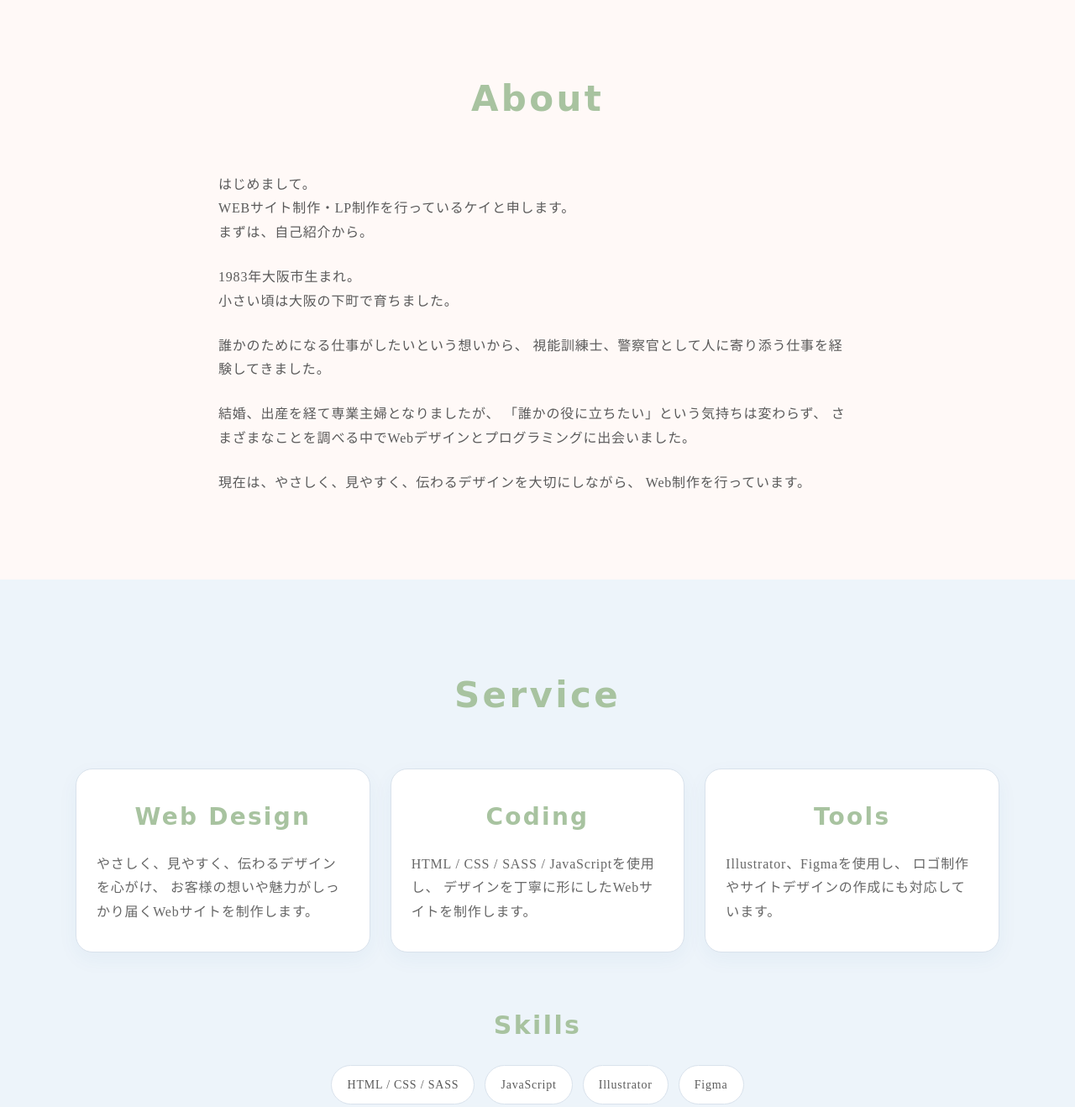
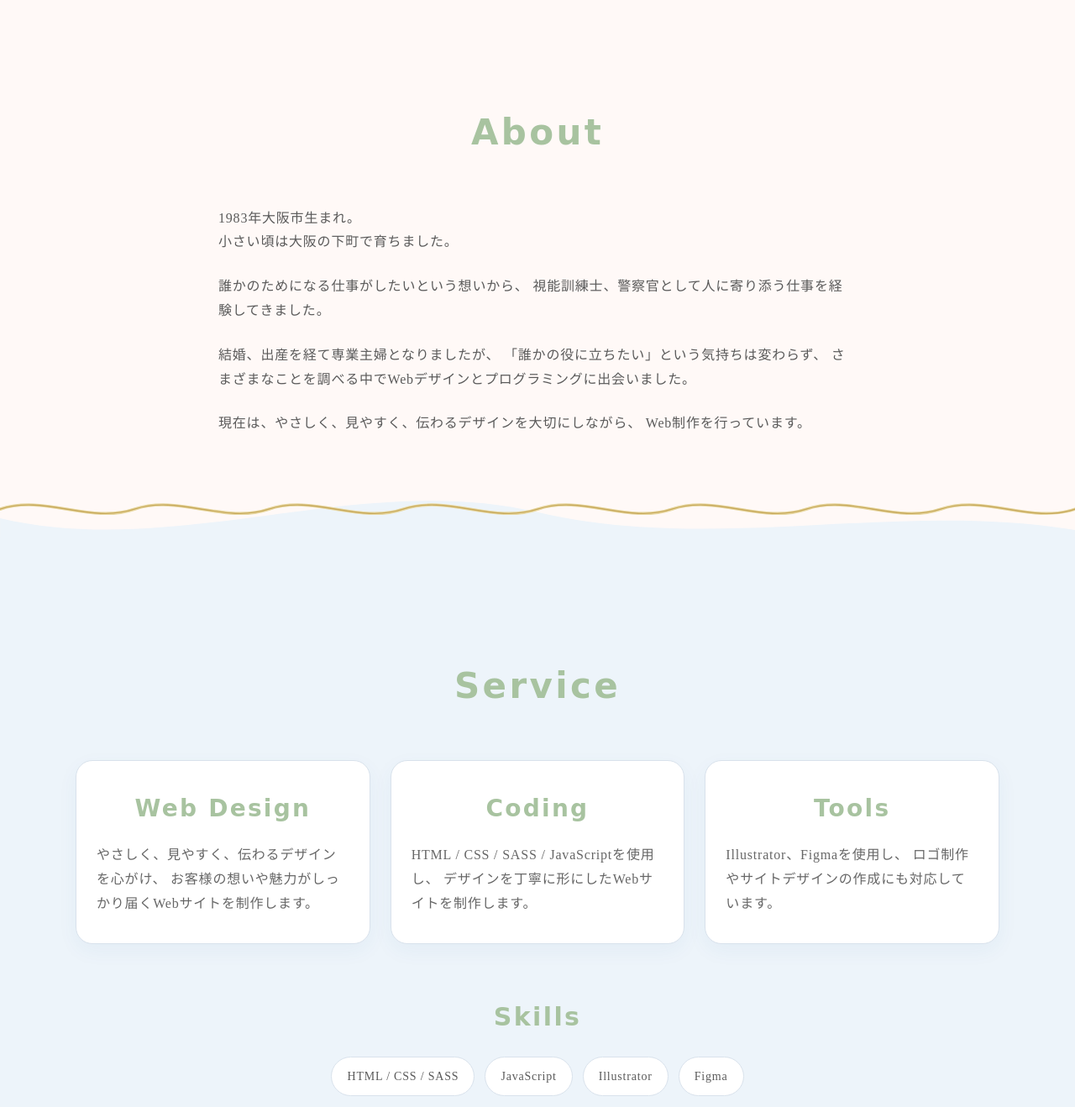
Before and after one commit to yuzumama01050106/hikari_creativelab, a plain HTML site: page index.html in a window 1280 px wide. Shown: the part 820-2138 px from the top of the page at 84% size. Drawn offline with nearby package versions, Linux system fonts and the light colour scheme; a web font is replaced by a local one.

Commit message:
Add files via upload

```diff
--- a/index.html
+++ b/index.html
@@ -47,18 +47,12 @@
         </section>
 
         <!-- about -->
-        <section class="about section fade-up" id="about">
-            <div class="section-inner">
+        <section class="about section" id="about">
+            <div class="section-inner fade-up">
                 <h2 class="section-title en">About</h2>
 
                 <div class="about-content">
                     <div class="about-text">
-                        <p>
-                        はじめまして。<br>
-                        WEBサイト制作・LP制作を行っているケイと申します。<br>
-                        まずは、自己紹介から。<br>
-                        </p>
-
                         <p>
                         1983年大阪市生まれ。<br>
                         小さい頃は大阪の下町で育ちました。
@@ -85,8 +79,8 @@
         </section>
 
         <!-- service -->
-        <section class="service section fade-up" id="service">
-            <div class="section-inner">
+        <section class="service section" id="service">
+            <div class="section-inner fade-up">
                 <h2 class="section-title en">Service</h2>
 
                 <div class="service-list">
@@ -128,8 +122,8 @@
         </section>
 
         <!-- works -->
-        <section class="works section fade-up" id="works">
-            <div class="section-inner">
+        <section class="works section" id="works">
+            <div class="section-inner fade-up">
                 <h2 class="section-title en">Works</h2>
 
                 <div class="works-list">
@@ -170,8 +164,8 @@
         </section>
 
         <!-- flow -->
-        <section class="flow section fade-up" id="flow">
-            <div class="section-inner">
+        <section class="flow section" id="flow">
+            <div class="section-inner fade-up">
                 <h2 class="section-title en">Flow</h2>
 
                 <ol class="flow-list">
@@ -214,8 +208,8 @@
         </section>
 
         <!-- contact -->
-        <section class="contact section fade-up" id="contact">
-            <div class="section-inner">
+        <section class="contact section" id="contact">
+            <div class="section-inner fade-up">
                 <h2 class="section-title en">Contact</h2>
 
                 <p class="contact-message">
@@ -230,8 +224,8 @@
         </section>
 
         <!-- instagram -->
-        <section class="instagram section fade-up" id="instagram">
-            <div class="section-inner">
+        <section class="instagram section" id="instagram">
+            <div class="section-inner fade-up">
                 <h2 class="section-title en">Instagram</h2>
 
                 <p class="instagram-text">
--- a/js/main.js
+++ b/js/main.js
@@ -4,7 +4,7 @@ $(function () {
   $(window).on('scroll', function () {
     targets.each(function () {
       const rect = $(this).offset().top;
-      const trigger = $(window).height() * 0.8;
+      const trigger = $(window).height() * 0.9;
 
       if ($(window).scrollTop() > rect - trigger) {
         $(this).addClass('show');
--- a/sass/_instagram.scss
+++ b/sass/_instagram.scss
@@ -2,7 +2,7 @@
 @use 'mixin' as m;
 
 .instagram {
-  background: linear-gradient(180deg, #ffffff 0%, #edf4fa 100%);
+  background: v.$bg-soft;
 
   .instagram-text {
     margin-bottom: 28px;
@@ -20,7 +20,7 @@
     padding: 14px 24px;
     border: 1px solid v.$main-color;
     // border-radius: 999px;
-    color: v.$main-color;
+    color: v.$bg-soft;
     background-color: transparent;
     transition: all v.$transition;
 
--- /dev/null
+++ b/sass/_section.scss
@@ -0,0 +1,44 @@
+.section {
+  position: relative;
+  padding: 140px 20px 120px;
+  overflow: visible;
+}
+
+.section-inner {
+  position: relative;
+  z-index: 4;
+}
+
+.service,
+.flow,
+.instagram {
+  &::before {
+    content: "";
+    position: absolute;
+    top: -79px;
+    left: 0;
+    width: 100%;
+    height: 80px;
+    background: url("../img/wave1.svg") no-repeat center top;
+    background-size: cover;
+    z-index: 3;
+    pointer-events: none;
+  }
+}
+
+.about,
+.works,
+.contact {
+  &::before {
+    content: "";
+    position: absolute;
+    top: -79px;
+    left: 0;
+    width: 100%;
+    height: 80px;
+    background: url("../img/wave2.svg") no-repeat center top;
+    background-size: cover;
+    z-index: 3;
+    pointer-events: none;
+  }
+}
--- a/sass/style.scss
+++ b/sass/style.scss
@@ -3,6 +3,8 @@
 @use 'variables' as v;
 @use 'mixin' as m;
 @use 'common';
+@use 'section';
+
 
 @use 'header';
 @use 'fv';
```
Also changed, not shown: sass/_fv.scss (+0 -8 lines), css/style.css, img/wave1.svg (added), img/wave2.svg (added), sass/_common.scss (line endings or trailing spaces), 1 other file.
